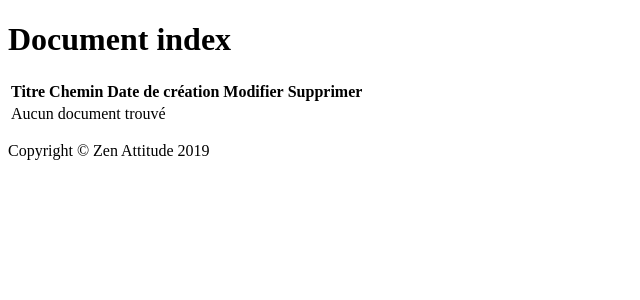
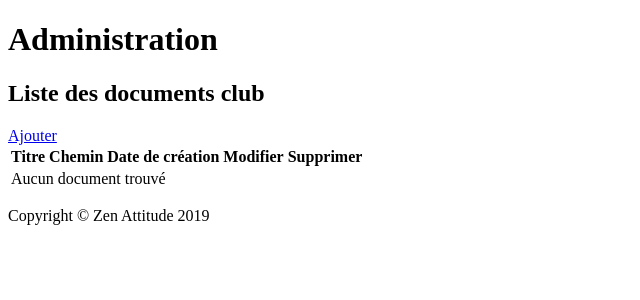
Before and after one commit to frankb01/zen-attitude, a Symfony app: template templates/document/index.html.twig in a window 1280 px wide. Shown: the part 151-451 px from the top of the page, without its empty margins (0-640 px from the left). Run offline with Twig, Linux system fonts and the light colour scheme; the template is opened without the code that fills it, so the values that code supplies are empty; some libraries are stand-ins or nearby versions.

Commit message:
modif template index

```diff
--- a/templates/document/index.html.twig
+++ b/templates/document/index.html.twig
@@ -1,11 +1,16 @@
 {% extends 'base.html.twig' %}
 
-{% block title %}Document index{% endblock %}
+{% block title %}Liste des documents{% endblock %}
 
 {% block page %}
-    <h1>Document index</h1>
-
-    <table class="table">
+<div class="timeslot-section justify-content-center">
+    <div class="container">
+        <div class="row">
+            <div class="col-lg-6 mx-auto mb-5 text-center">
+                <h1 class="mx-auto my-0 text-uppercase mb-5">Administration</h1>
+                <h2 class="text-primary mb-5">Liste des documents club</h2>
+                <a href="{{ path('document_new') }}" class="btn btn-primary mb-5">Ajouter <i class="fas fa-plus fa-2x"></i></a>
+                <table class="table mb-5 text-white">
                     <thead>
                         <tr>
                             <th>Titre</th>
@@ -20,7 +25,7 @@
                         <tr>
                             <td>{{ document.title }}</td>
                             <td>{{ document.path }}</td>
-                <td>{{ document.createdAt ? document.createdAt|date('Y-m-d H:i:s') : '' }}</td>
+                            <td>{{ document.createdAt ? document.createdAt|date('d-m-Y') : '' }}</td>
                             <td>
                                 <a href="{{ path('document_edit', {'id': document.id}) }}"><i class="fas fa-edit fa-2x text-warning"></i></a>
                             </td>
@@ -35,5 +40,9 @@
                     {% endfor %}
                     </tbody>
                 </table>
+            </div>
+        </div>
+    </div>
+</div>
 
 {% endblock %}
```
Lines whose indentation alone changed are shown as unchanged.
